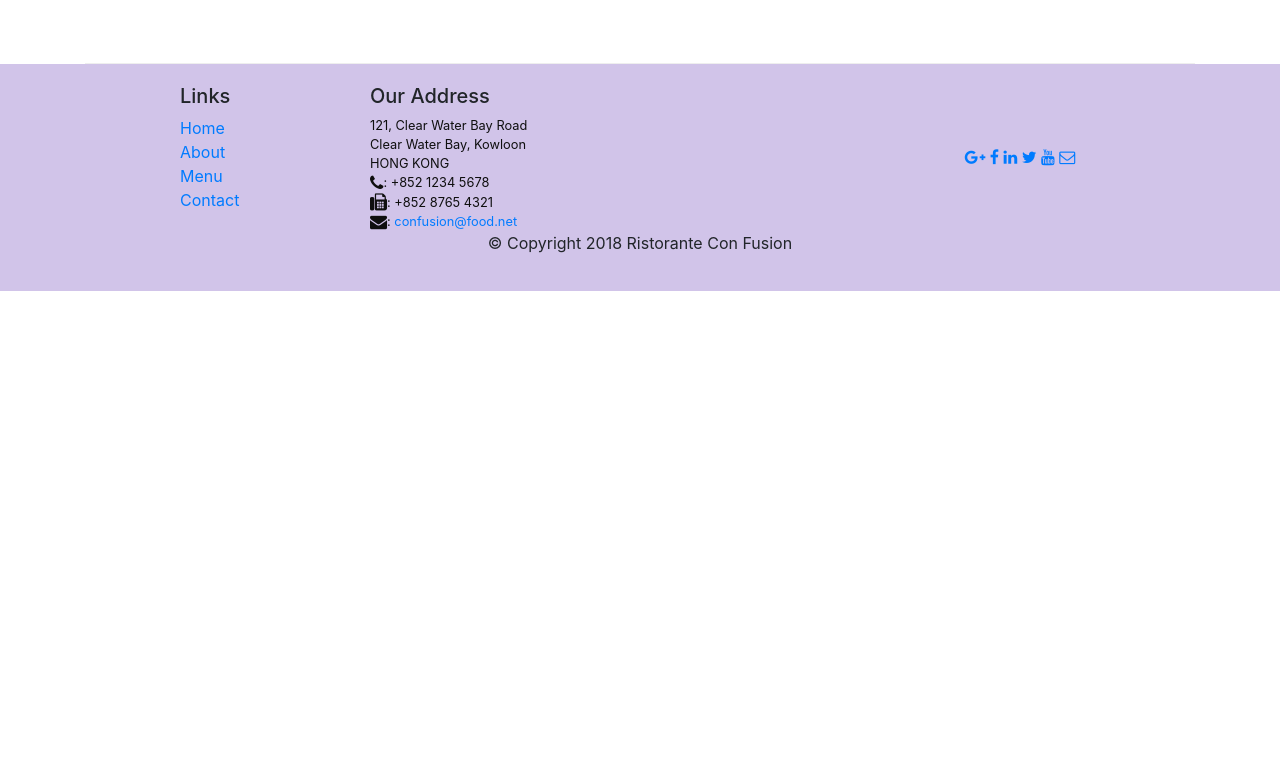
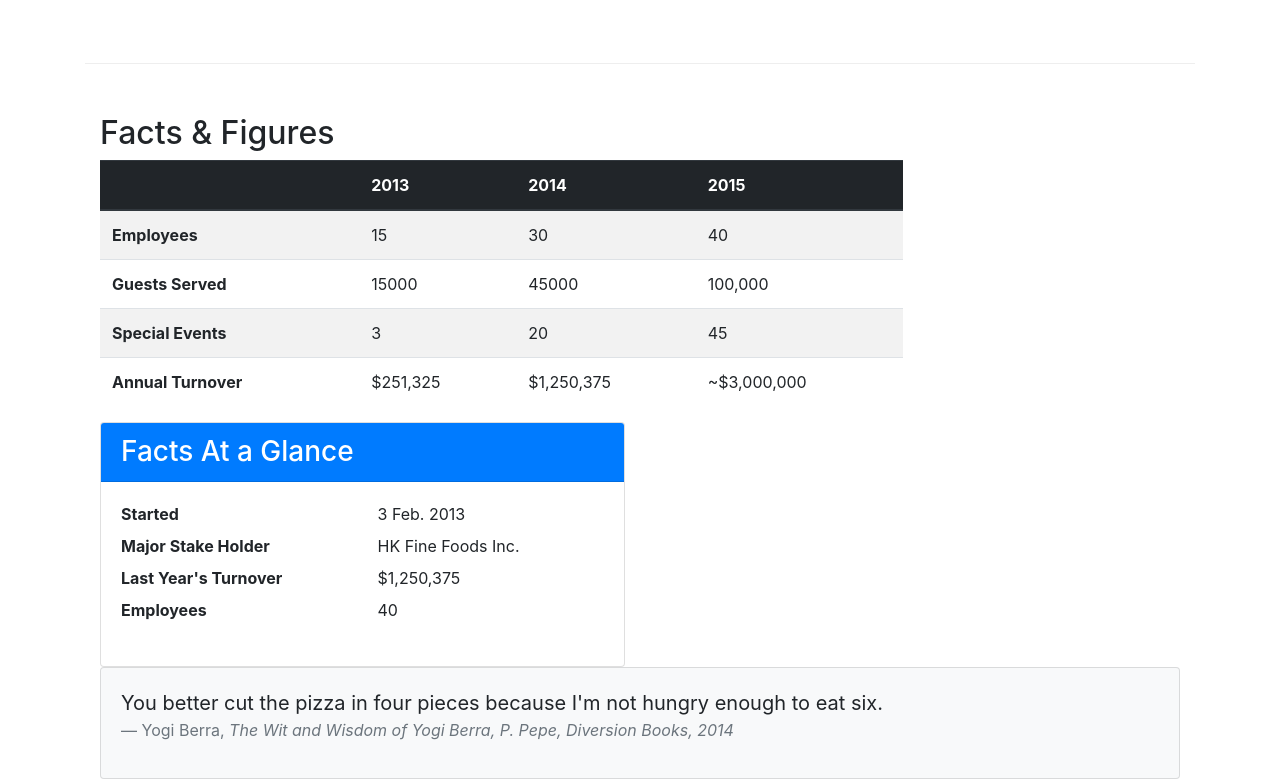
Before and after one commit to mohammadusman666/bootstrap4, a website: page aboutus.html in a window 1280 px wide. Shown: the part 1424-2207 px from the top of the page. Before the commit the page ends 1715 px from the top, so only its background shows below. Drawn offline with nearby package versions, Linux system fonts and the light colour scheme.

Commit message:
Tables and Cards

```diff
--- a/aboutus.html
+++ b/aboutus.html
@@ -70,7 +70,7 @@
         </div>
 
         <div class="row row-content">
-            <div>
+            <div class="col-12 col-sm-12">
                 <h2>Corporate Leadership</h2>
                 <h3>Peter Pan <small>Chief Epicurious Officer</small></h3>
                 <p class="d-none d-sm-block">Our CEO, Peter, credits his hardworking East Asian immigrant parents who undertook the arduous journey to the shores of America with the intention of giving their children the best future. His mother's wizardy in the kitchen whipping up the tastiest dishes with whatever is available inexpensively at the supermarket, was his first inspiration to create the fusion cuisines for which <em>The Frying Pan</em> became well known. He brings his zeal for fusion cuisines to this restaurant, pioneering cross-cultural culinary connections.</p>
@@ -82,6 +82,78 @@
                 <p class="d-none d-sm-block">Award winning three-star Michelin chef with wide International experience having worked closely with whos-who in the culinary world, he specializes in creating mouthwatering Indo-Italian fusion experiences. He says, <em>Put together the cuisines from the two craziest cultures, and you get a winning hit! Amma Mia!</em></p>
             </div>
        </div>
+       <div class="row row-content">
+            <div class="col-12 col-sm-9">
+                <h2>Facts &amp; Figures</h2>
+                <div class="table-responsive">
+                    <table class="table table-striped">
+                        <thead class="thead-dark">
+                            <tr>
+                                <th>&nbsp;</th>
+                                <th>2013</th>
+                                <th>2014</th>
+                                <th>2015</th>
+                            </tr>
+                        </thead>
+                        <tbody>
+                            <tr>
+                                <th>Employees</th>
+                                <td>15</td>
+                                <td>30</td>
+                                <td>40</td>
+                            </tr>
+                            <tr>
+                                <th>Guests Served</th>
+                                <td>15000</td>
+                                <td>45000</td>
+                                <td>100,000</td>
+                            </tr>
+                            <tr>
+                                <th>Special Events</th>
+                                <td>3</td>
+                                <td>20</td>
+                                <td>45</td>
+                            </tr>
+                            <tr>
+                                <th>Annual Turnover</th>
+                                <td>$251,325</td>
+                                <td>$1,250,375</td>
+                                <td>~$3,000,000</td>
+                            </tr>
+                        </tbody>
+                    </table>
+                </div>
+            </div>
+            <div class="col-12 col-sm-6">
+                <div class="card">
+                    <h3 class="card-header bg-primary text-white">Facts At a Glance</h3>
+                    <div class="card-body">
+                        <dl class="row">
+                            <dt class="col-6">Started</dt>
+                            <dd class="col-6">3 Feb. 2013</dd>
+                            <dt class="col-6">Major Stake Holder</dt>
+                            <dd class="col-6">HK Fine Foods Inc.</dd>
+                            <dt class="col-6">Last Year's Turnover</dt>
+                            <dd class="col-6">$1,250,375</dd>
+                            <dt class="col-6">Employees</dt>
+                            <dd class="col-6">40</dd>
+                        </dl>
+                    </div>
+                </div>
+            </div>
+            <div class="col-12">
+                <div class="card card-body bg-light">
+                    <blockquote class="blockquote">
+                        <p class="mb-0">You better cut the pizza in four pieces because
+                            I'm not hungry enough to eat six.</p>
+                        <footer class="blockquote-footer">Yogi Berra,
+                            <cite title="Source Title">The Wit and Wisdom of Yogi Berra,
+                            P. Pepe, Diversion Books, 2014</cite>
+                        </footer>
+                    </blockquote>
+                </div>
+            </div>
+        </div>
     </div>
 
     <footer class="footer">
```
